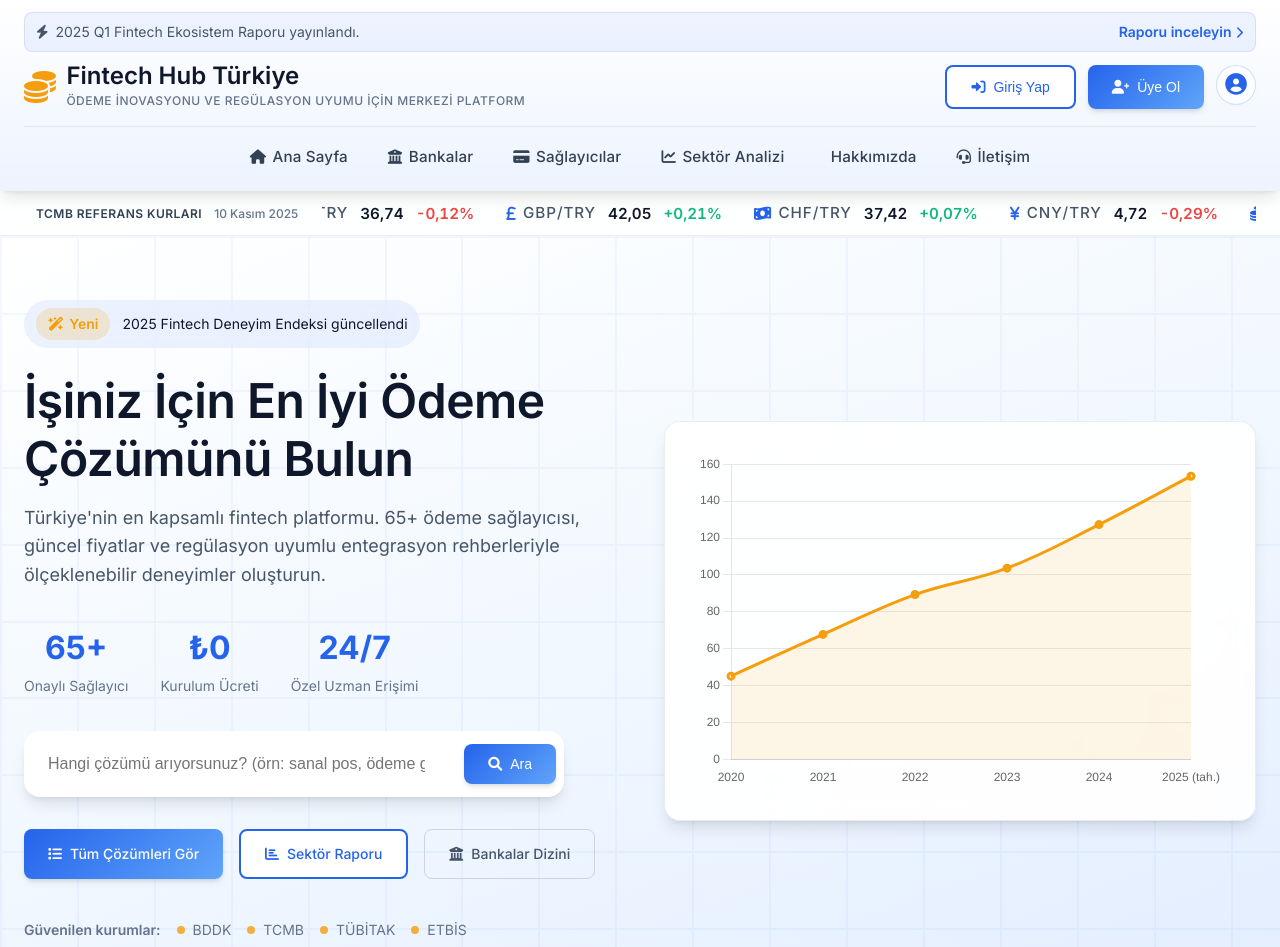
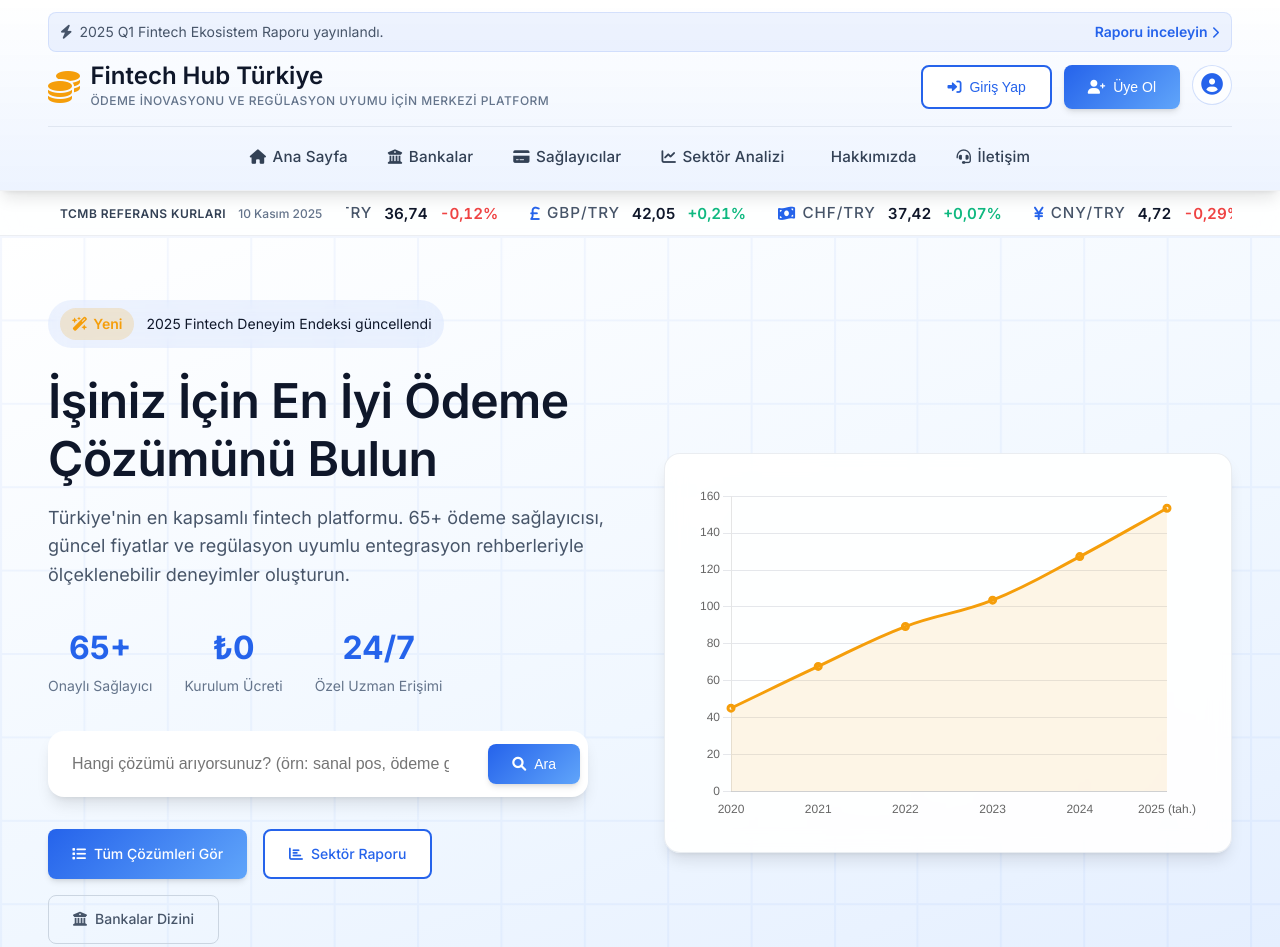
Before and after one commit to antonidashaci/fintechhub, a website: page index.html in a window 1280 px wide. Shown: the top 947 px of the page. Drawn offline with nearby package versions, Linux system fonts and the light colour scheme; no server answers; some icons are missing.

Commit message:
feat: Add 7 new providers and improve layout
- Added major banks: Ziraat, Halkbank, TEB, DenizBank, VakÄ±fBank
- Added fintech providers: Payme, Craftgate
- Improved container width: 1400px with better padding
- Total providers now: 21 (was 14)
- Created LOGO-TODO.md for real logo download instructions
- Layout now fills screen better on large monitors

```diff
--- a/data/providers.json
+++ b/data/providers.json
@@ -636,5 +636,338 @@
       "minCommitment": "₺50K aylık hacim"
     },
     "supportsCommissionCalculator": true
+  },
+  {
+    "id": "ziraat-bankasi",
+    "name": "Ziraat Bankası POS",
+    "logo": "ZRT",
+    "categories": ["bank", "payment-gateway"],
+    "type": "Banka POS",
+    "rating": 4.6,
+    "reviews": 421,
+    "featured": true,
+    "isNew": false,
+    "badges": ["Devlet Güvencesi", "En Yaygın"],
+    "segments": ["KOBİ", "Kurumsal", "Perakende", "Franchise"],
+    "cardDescription": "Türkiye'nin en büyük banka şubesi ağı ve devlet güvencesiyle işletmelere güvenilir ödeme altyapısı.",
+    "modalSummary": "Ziraat Bankası, 1900+ şubesiyle Türkiye'nin en yaygın bankacılık ağına sahiptir. KOBİ'ler ve perakende sektörüne özel kampanyalar ve uygun komisyon oranları sunar.",
+    "features": ["Fiziksel + Sanal POS", "3D Secure", "Taksit İmkanı", "Mobil POS"],
+    "differentiators": ["1900+ şube desteği", "KOBİ dostu", "Devlet garantili", "Düşük komisyon"],
+    "pricing": {
+      "label": "Komisyon:",
+      "headline": "%2.19 + ₺0.25",
+      "feeModel": { "percentage": 2.19, "fixed": 0.25, "subscription": 0, "currency": "TRY", "installment": 0 },
+      "tiers": [
+        { "label": "KOBİ Paketi", "value": "%2.19 + ₺0.25" },
+        { "label": "Standart", "value": "%2.49 + ₺0.25" },
+        { "label": "Kurumsal", "value": "Özel fiyat" }
+      ],
+      "notes": "KOBİ'lere özel düşük komisyon. Taksit seçenekleri mevcut."
+    },
+    "campaign": {
+      "label": "KOBİ Fırsatı",
+      "text": "İlk 6 ay %1.99 komisyon"
+    },
+    "metrics": { "settlement": "T+1", "support": "Şube desteği + 444 0 100", "uptime": "%99.7", "successRate": "%99.1" },
+    "keywords": ["ziraat", "ziraat bankası", "pos", "kobi"],
+    "lastUpdated": "2025-02-11",
+    "addedAt": "2025-02-11",
+    "resources": [
+      { "label": "Sanal POS", "url": "https://www.ziraatbank.com.tr/tr/kurumsal/sanal-pos", "icon": "fa-credit-card" },
+      { "label": "İletişim", "url": "https://www.ziraatbank.com.tr/tr/iletisim", "icon": "fa-phone" }
+    ],
+    "sources": [
+      { "label": "Kurumsal Bankacılık", "url": "https://www.ziraatbank.com.tr/tr/kurumsal" }
+    ],
+    "contact": { "email": "kurumsal@ziraatbank.com.tr", "phone": "+90 (444) 0 100" },
+    "comparison": {
+      "goLive": "1-2 hafta",
+      "compliance": ["PCI DSS", "BDDK", "KVKK"],
+      "integrations": ["REST API", "SOAP", "SDK"],
+      "minCommitment": "Yok"
+    },
+    "supportsCommissionCalculator": true
+  },
+  {
+    "id": "halkbank",
+    "name": "Halkbank POS",
+    "logo": "HLK",
+    "categories": ["bank", "payment-gateway"],
+    "type": "Banka POS",
+    "rating": 4.5,
+    "reviews": 312,
+    "featured": false,
+    "isNew": false,
+    "badges": ["KOBİ Dostu"],
+    "segments": ["KOBİ", "Esnaf", "Perakende"],
+    "cardDescription": "Esnaf ve KOBİ'lere özel avantajlı POS çözümleri ve yerel müşteri desteğiyle güvenilir ödeme sistemi.",
+    "modalSummary": "Halkbank, esnaf ve KOBİ segmentine odaklanmış banka POS çözümleri sunar. Kampanyalı komisyon oranları ve şube bazlı yerel destek ile öne çıkar.",
+    "features": ["Sanal POS", "Mobil POS", "3D Secure", "Paraf Kart Entegrasyonu"],
+    "differentiators": ["Esnaf dostu", "Kampanyalı komisyon", "Şube desteği", "Kredi paketleri"],
+    "pricing": {
+      "label": "Komisyon:",
+      "headline": "%2.29 + ₺0.20",
+      "feeModel": { "percentage": 2.29, "fixed": 0.20, "subscription": 0, "currency": "TRY", "installment": 0 },
+      "tiers": [
+        { "label": "Esnaf Paketi", "value": "%2.29 + ₺0.20" },
+        { "label": "Standart", "value": "%2.59 + ₺0.25" }
+      ],
+      "notes": "Esnaf ve KOBİ'lere özel indirimli komisyon."
+    },
+    "campaign": null,
+    "metrics": { "settlement": "T+1", "support": "Şube desteği + 444 0 400", "uptime": "%99.5", "successRate": "%98.9" },
+    "keywords": ["halkbank", "pos", "esnaf", "kobi"],
+    "lastUpdated": "2025-02-11",
+    "addedAt": "2025-02-11",
+    "resources": [
+      { "label": "Sanal POS", "url": "https://www.halkbank.com.tr/sanal-pos", "icon": "fa-credit-card" }
+    ],
+    "sources": [
+      { "label": "Kurumsal", "url": "https://www.halkbank.com.tr/tr/kurumsal-bankacılık" }
+    ],
+    "contact": { "email": "kurumsal@halkbank.com.tr", "phone": "+90 (444) 0 400" },
+    "comparison": {
+      "goLive": "1-2 hafta",
+      "compliance": ["PCI DSS", "BDDK", "KVKK"],
+      "integrations": ["REST API"],
+      "minCommitment": "Yok"
+    },
+    "supportsCommissionCalculator": true
+  },
+  {
+    "id": "teb",
+    "name": "TEB Sanal POS",
+    "logo": "TEB",
+    "categories": ["bank", "payment-gateway"],
+    "type": "Banka POS",
+    "rating": 4.7,
+    "reviews": 267,
+    "featured": false,
+    "isNew": false,
+    "badges": ["Kurumsal"],
+    "segments": ["Kurumsal", "E-ticaret", "SaaS"],
+    "cardDescription": "Kurumsal işletmeler için gelişmiş API entegrasyonu ve esnek ödeme çözümleri sunan banka POS sistemi.",
+    "modalSummary": "TEB, kurumsal ve teknoloji şirketlerine özel RESTful API, webhook desteği ve gelişmiş raporlama araçlarıyla ön plana çıkan sanal POS çözümleri sunar.",
+    "features": ["RESTful API", "3D Secure 2.0", "Webhook", "Gelişmiş Raporlama"],
+    "differentiators": ["Teknik dokümantasyon", "Sandbox ortamı", "API-first yaklaşım", "Hızlı entegrasyon"],
+    "pricing": {
+      "label": "Komisyon:",
+      "headline": "%2.45 + ₺0.30",
+      "feeModel": { "percentage": 2.45, "fixed": 0.30, "subscription": 0, "currency": "TRY", "installment": 0 },
+      "tiers": [
+        { "label": "Standart", "value": "%2.45 + ₺0.30" },
+        { "label": "Kurumsal (>₺1M)", "value": "%2.19 + ₺0.25" }
+      ],
+      "notes": "Yüksek hacimli işletmeler için özel fiyatlandırma."
+    },
+    "campaign": null,
+    "metrics": { "settlement": "T+1", "support": "7/24 Teknik Destek", "uptime": "%99.8", "successRate": "%99.3" },
+    "keywords": ["teb", "sanal pos", "api", "kurumsal"],
+    "lastUpdated": "2025-02-11",
+    "addedAt": "2025-02-11",
+    "resources": [
+      { "label": "API Dokümantasyonu", "url": "https://www.teb.com.tr/api-docs", "icon": "fa-book" },
+      { "label": "Sanal POS", "url": "https://www.teb.com.tr/sanal-pos", "icon": "fa-credit-card" }
+    ],
+    "sources": [
+      { "label": "Kurumsal Çözümler", "url": "https://www.teb.com.tr/kurumsal" }
+    ],
+    "contact": { "email": "sanalposs@teb.com.tr", "phone": "+90 (444) 0 666" },
+    "comparison": {
+      "goLive": "1 hafta",
+      "compliance": ["PCI DSS", "BDDK", "PSD2"],
+      "integrations": ["REST API", "Webhook", "SDK"],
+      "minCommitment": "₺100K aylık hacim"
+    },
+    "supportsCommissionCalculator": true
+  },
+  {
+    "id": "denizbank",
+    "name": "DenizBank Sanal POS",
+    "logo": "DNZ",
+    "categories": ["bank", "payment-gateway"],
+    "type": "Banka POS",
+    "rating": 4.5,
+    "reviews": 198,
+    "featured": false,
+    "isNew": false,
+    "badges": [],
+    "segments": ["E-ticaret", "Perakende", "Kurumsal"],
+    "cardDescription": "E-ticaret odaklı sanal POS çözümleri ve esnek ödeme seçenekleriyle online satış yapan işletmeler için ideal.",
+    "modalSummary": "DenizBank, e-ticaret sitelerine özel hazır entegrasyon paketleri ve çoklu kart destekleriyle hızlı başlangıç imkanı sağlar.",
+    "features": ["Sanal POS", "3D Secure", "E-ticaret Paketleri", "Hızlı Kurulum"],
+    "differentiators": ["E-ticaret odaklı", "Kolay entegrasyon", "Çoklu kart desteği", "Pazaryeri çözümleri"],
+    "pricing": {
+      "label": "Komisyon:",
+      "headline": "%2.69 + ₺0.25",
+      "feeModel": { "percentage": 2.69, "fixed": 0.25, "subscription": 0, "currency": "TRY", "installment": 0 },
+      "tiers": [
+        { "label": "E-ticaret Paketi", "value": "%2.69 + ₺0.25" },
+        { "label": "Standart", "value": "%2.89 + ₺0.30" }
+      ],
+      "notes": "E-ticaret işletmelerine özel paketler."
+    },
+    "campaign": null,
+    "metrics": { "settlement": "T+2", "support": "Hafta içi 09:00-18:00", "uptime": "%99.4", "successRate": "%98.7" },
+    "keywords": ["denizbank", "sanal pos", "e-ticaret"],
+    "lastUpdated": "2025-02-11",
+    "addedAt": "2025-02-11",
+    "resources": [
+      { "label": "Sanal POS", "url": "https://www.denizbank.com/sanal-pos", "icon": "fa-credit-card" }
+    ],
+    "sources": [
+      { "label": "Kurumsal", "url": "https://www.denizbank.com/kurumsal" }
+    ],
+    "contact": { "email": "kurumsal@denizbank.com", "phone": "+90 (444) 0 900" },
+    "comparison": {
+      "goLive": "1-2 hafta",
+      "compliance": ["PCI DSS", "BDDK"],
+      "integrations": ["REST API", "WooCommerce", "OpenCart"],
+      "minCommitment": "Yok"
+    },
+    "supportsCommissionCalculator": true
+  },
+  {
+    "id": "vakifbank",
+    "name": "VakıfBank Sanal POS",
+    "logo": "VKF",
+    "categories": ["bank", "payment-gateway"],
+    "type": "Banka POS",
+    "rating": 4.6,
+    "reviews": 389,
+    "featured": false,
+    "isNew": false,
+    "badges": ["Güvenilir"],
+    "segments": ["KOBİ", "Kurumsal", "Perakende"],
+    "cardDescription": "Geniş şube ağı ve kurumsal destek ile işletmelere güvenilir sanal POS çözümleri sunan köklü banka.",
+    "modalSummary": "VakıfBank, KOBİ ve kurumsal segmente yönelik kapsamlı sanal POS hizmetleri sunar. World Card entegrasyonu ve kampanyalı dönemlerde avantajlı komisyon oranları ile öne çıkar.",
+    "features": ["Sanal POS", "World Card", "3D Secure", "Mobil POS"],
+    "differentiators": ["Geniş şube ağı", "World Card avantajları", "KOBİ kampanyaları", "Müşteri desteği"],
+    "pricing": {
+      "label": "Komisyon:",
+      "headline": "%2.39 + ₺0.25",
+      "feeModel": { "percentage": 2.39, "fixed": 0.25, "subscription": 0, "currency": "TRY", "installment": 0 },
+      "tiers": [
+        { "label": "KOBİ", "value": "%2.39 + ₺0.25" },
+        { "label": "Standart", "value": "%2.59 + ₺0.30" }
+      ],
+      "notes": "World Card işlemlerinde ek indirim."
+    },
+    "campaign": null,
+    "metrics": { "settlement": "T+1", "support": "Şube + 444 0 724", "uptime": "%99.6", "successRate": "%99.0" },
+    "keywords": ["vakıfbank", "vakıf", "pos", "world card"],
+    "lastUpdated": "2025-02-11",
+    "addedAt": "2025-02-11",
+    "resources": [
+      { "label": "Sanal POS", "url": "https://www.vakifbank.com.tr/sanal-pos", "icon": "fa-credit-card" }
+    ],
+    "sources": [
+      { "label": "Kurumsal", "url": "https://www.vakifbank.com.tr/kurumsal" }
+    ],
+    "contact": { "email": "kurumsal@vakifbank.com.tr", "phone": "+90 (444) 0 724" },
+    "comparison": {
+      "goLive": "1-2 hafta",
+      "compliance": ["PCI DSS", "BDDK", "KVKK"],
+      "integrations": ["REST API", "SOAP"],
+      "minCommitment": "Yok"
+    },
+    "supportsCommissionCalculator": true
+  },
+  {
+    "id": "payme",
+    "name": "Payme",
+    "logo": "PAY",
+    "categories": ["payment-gateway", "digital-wallet"],
+    "type": "Ödeme Kuruluşu",
+    "rating": 4.4,
+    "reviews": 142,
+    "featured": false,
+    "isNew": true,
+    "badges": ["Yeni Nesil"],
+    "segments": ["E-ticaret", "SaaS", "Dijital Hizmetler"],
+    "cardDescription": "Hızlı entegrasyon ve modern API'ler ile yeni nesil işletmeler için optimize edilmiş ödeme altyapısı.",
+    "modalSummary": "Payme, startup ve SaaS şirketlerine özel geliştirilmiş ödeme gateway'i sunar. No-code entegrasyon, düşük komisyon ve hızlı onboarding ile dikkat çeker.",
+    "features": ["REST API", "No-code Widget", "Webhook", "Dashboard"],
+    "differentiators": ["15 dakikada canlı", "No-code entegrasyon", "Startup dostu", "Esnek fiyatlandırma"],
+    "pricing": {
+      "label": "Komisyon:",
+      "headline": "%2.79 + ₺0.39",
+      "feeModel": { "percentage": 2.79, "fixed": 0.39, "subscription": 0, "currency": "TRY", "installment": 0 },
+      "tiers": [
+        { "label": "Starter", "value": "%2.79 + ₺0.39" },
+        { "label": "Growth (>₺250K)", "value": "%2.49 + ₺0.29" }
+      ],
+      "notes": "İlk ₺50K işlem hacmine kadar %0 komisyon kampanyası."
+    },
+    "campaign": {
+      "label": "Startup Kampanyası",
+      "text": "İlk ₺50K'ya %0 komisyon"
+    },
+    "metrics": { "settlement": "T+1", "support": "Email + Chat", "uptime": "%99.9", "successRate": "%99.1" },
+    "keywords": ["payme", "ödeme", "startup", "api"],
+    "lastUpdated": "2025-02-11",
+    "addedAt": "2025-02-11",
+    "resources": [
+      { "label": "Dokümantasyon", "url": "https://docs.payme.com.tr", "icon": "fa-book" },
+      { "label": "Dashboard", "url": "https://dashboard.payme.com.tr", "icon": "fa-chart-line" }
+    ],
+    "sources": [
+      { "label": "Ürünler", "url": "https://www.payme.com.tr" }
+    ],
+    "contact": { "email": "hello@payme.com.tr", "phone": "+90 (212) 123 45 67" },
+    "comparison": {
+      "goLive": "1 gün",
+      "compliance": ["PCI DSS", "KVKK"],
+      "integrations": ["REST API", "Widget", "Shopify", "WooCommerce"],
+      "minCommitment": "Yok"
+    },
+    "supportsCommissionCalculator": true
+  },
+  {
+    "id": "craftgate",
+    "name": "Craftgate",
+    "logo": "CRF",
+    "categories": ["payment-gateway"],
+    "type": "Ödeme Geçidi",
+    "rating": 4.7,
+    "reviews": 94,
+    "featured": false,
+    "isNew": true,
+    "badges": ["Gelişmiş API"],
+    "segments": ["Pazar Yeri", "SaaS", "Platform"],
+    "cardDescription": "Pazar yeri ve platform işletmeleri için split payment ve sub-merchant yönetimi özellikleriyle güçlü ödeme altyapısı.",
+    "modalSummary": "Craftgate, çok taraflı pazar yerleri için split payment, escrow ve alt üye işyeri yönetimi gibi gelişmiş özelliklere sahip modern ödeme gateway'idir.",
+    "features": ["Split Payment", "Sub-merchant Yönetimi", "Escrow", "RESTful API", "Webhook"],
+    "differentiators": ["Pazar yeri odaklı", "Split payment", "Alt üye işyeri", "Modern dokümantasyon"],
+    "pricing": {
+      "label": "Komisyon:",
+      "headline": "%2.89 + ₺0.49",
+      "feeModel": { "percentage": 2.89, "fixed": 0.49, "subscription": 0, "currency": "TRY", "installment": 0 },
+      "tiers": [
+        { "label": "Platform", "value": "%2.89 + ₺0.49" },
+        { "label": "Enterprise", "value": "Özel fiyat" }
+      ],
+      "notes": "Alt üye işyeri her biri için +%0.20 ek komisyon."
+    },
+    "campaign": null,
+    "metrics": { "settlement": "T+1", "support": "Email + Slack", "uptime": "%99.95", "successRate": "%99.4" },
+    "keywords": ["craftgate", "marketplace", "split payment", "pazar yeri"],
+    "lastUpdated": "2025-02-11",
+    "addedAt": "2025-02-11",
+    "resources": [
+      { "label": "API Docs", "url": "https://developer.craftgate.io", "icon": "fa-book" },
+      { "label": "Sandbox", "url": "https://sandbox.craftgate.io", "icon": "fa-flask" }
+    ],
+    "sources": [
+      { "label": "Ürünler", "url": "https://craftgate.io" }
+    ],
+    "contact": { "email": "sales@craftgate.io", "phone": "+90 (212) 456 78 90" },
+    "comparison": {
+      "goLive": "1 hafta",
+      "compliance": ["PCI DSS", "KVKK", "PSD2"],
+      "integrations": ["REST API", "Webhook", "SDK (PHP, Node, Python)"],
+      "minCommitment": "₺200K aylık hacim"
+    },
+    "supportsCommissionCalculator": true
   }
 ]
--- a/style.css
+++ b/style.css
@@ -44,15 +44,21 @@
 }
 
 .container {
-    width: min(100%, 1280px);
+    width: 100%;
+    max-width: 1400px;
     margin: 0 auto;
-    padding: 0 1.5rem;
-}
-
-@media (min-width: 1536px) {
+    padding: 0 3rem;
+}
+
+@media (max-width: 1024px) {
     .container {
-        max-width: 1440px;
         padding: 0 2rem;
+    }
+}
+
+@media (max-width: 768px) {
+    .container {
+        padding: 0 1rem;
     }
 }
 
```
Also changed, not shown: docs/LOGO-TODO.md (added, +90 -0 lines).
